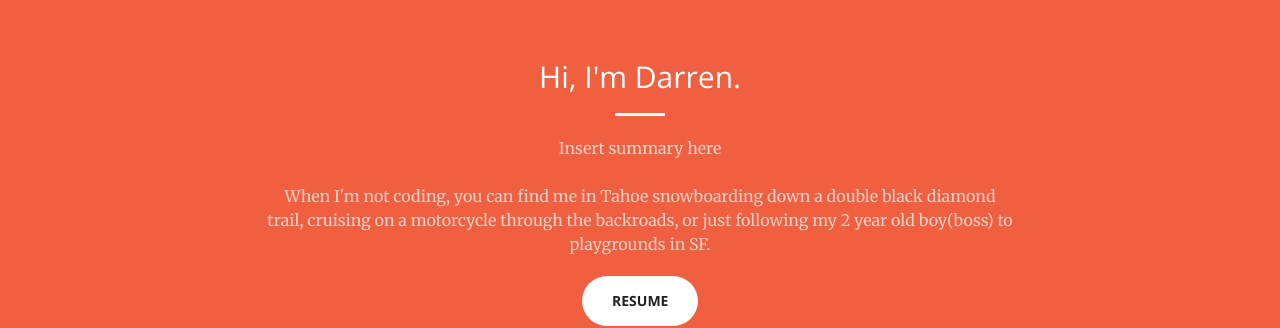
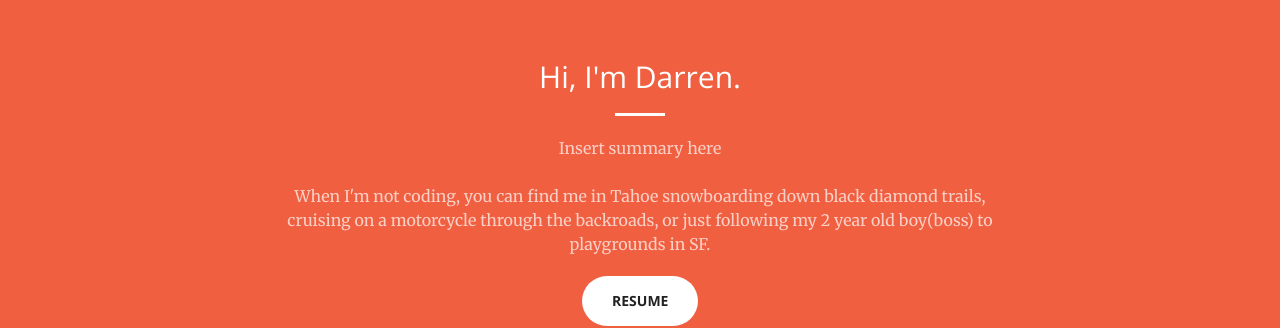
Before and after one commit to DL804/portfolio, a website: page index.html in a window 1280 px wide. Shown: the part 840-1168 px from the top of the page. Drawn offline with nearby package versions, Linux system fonts and the light colour scheme.

```diff
--- a/index.html
+++ b/index.html
@@ -85,7 +85,7 @@
                     <h2 class="section-heading">Hi, I'm Darren.</h2>
                     <hr class="light">
                     <p class="text-faded">Insert summary here<br><br>
-                    When I'm not coding, you can find me in Tahoe snowboarding down a double black diamond trail, cruising on a motorcycle through the backroads, or just following my 2 year old boy(boss) to playgrounds in SF.
+                    When I'm not coding, you can find me in Tahoe snowboarding down black diamond trails, cruising on a motorcycle through the backroads, or just following my 2 year old boy(boss) to playgrounds in SF.
                     </p>
                     <a href="img/DarrenResume020517.pdf" class="page-scroll btn btn-default btn-xl sr-button">RESUME</a>
                 </div>
```
